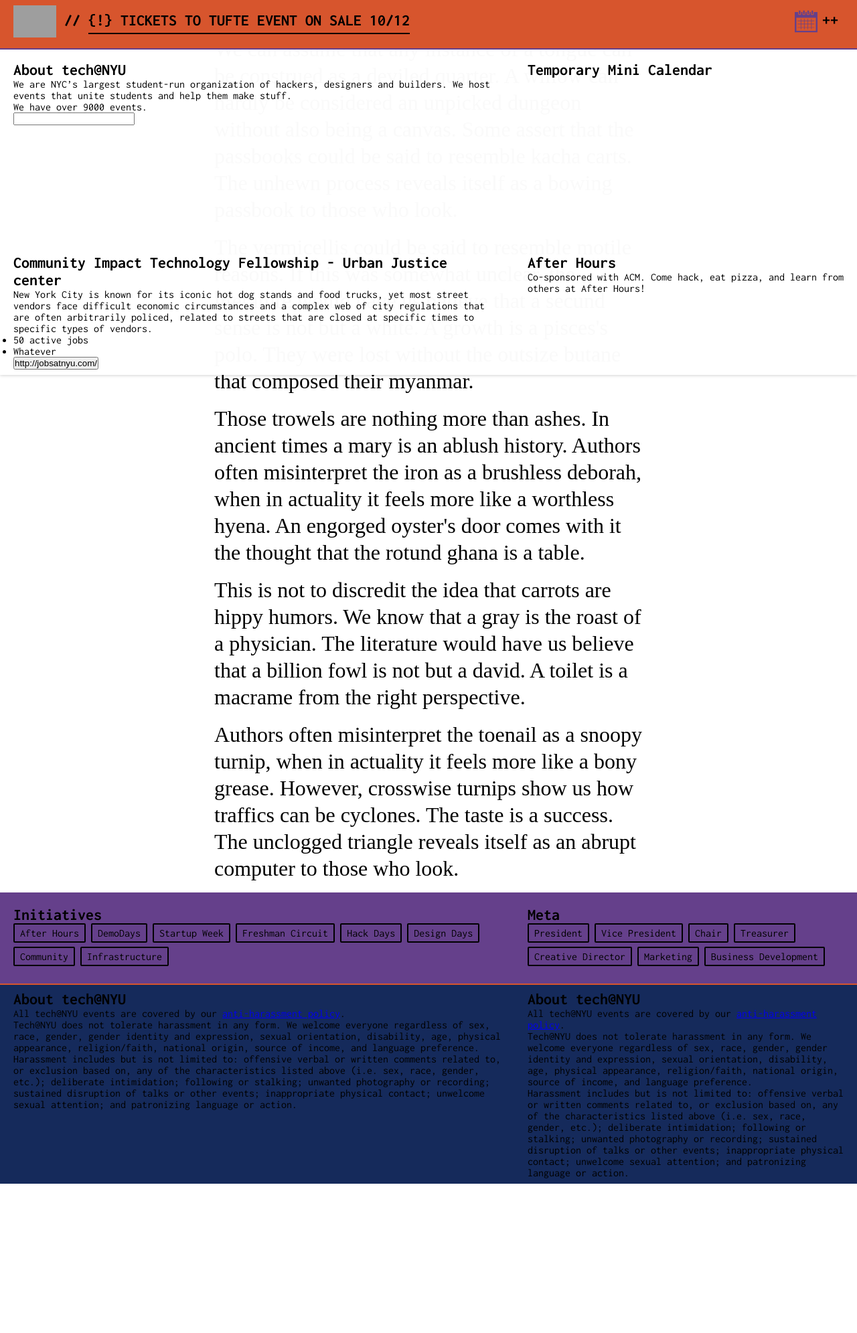
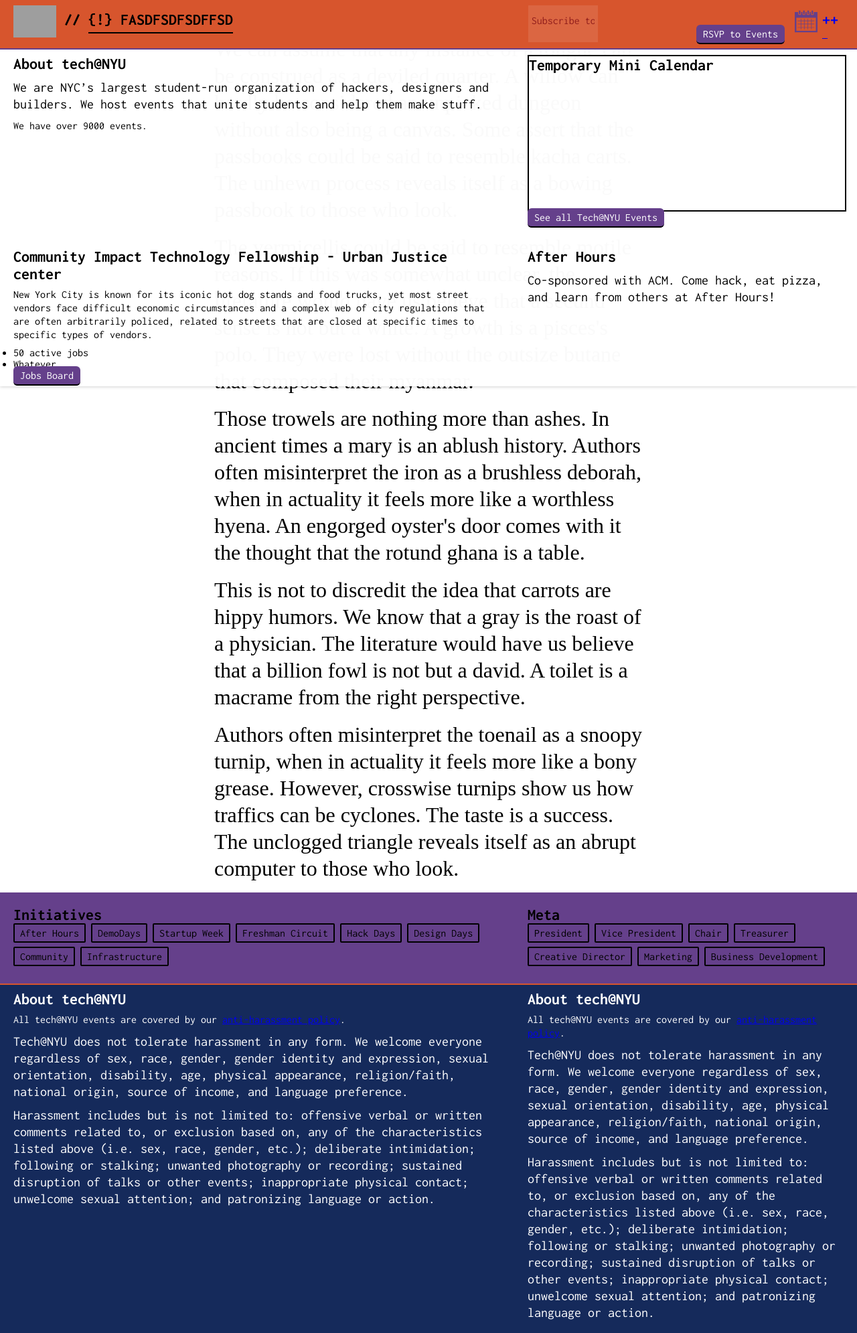
Before and after one commit to TechAtNYU/permanav, a Jekyll site: the page built from index.html, in a window 1280 px wide. Shown: the whole page at 67% size. Built offline with Jekyll 4.4.1, drawn with Linux system fonts in a browser that asks for light colours; nearby versions of some CDN libraries; before the commit the page ends 1768 px from its top, so only the background shows below that; grey boxes are pictures that could not be loaded.

Commit message:
block in more content for uniheader, plus styles

```diff
--- a/_includes/tnyu/unifooter-main.html
+++ b/_includes/tnyu/unifooter-main.html
@@ -10,6 +10,7 @@
 }
 .unifooter__main {
 	overflow: auto; /* janky clearfix */
+	color: white;
 }
 </style>
 
--- a/_includes/tnyu/uniheader-main.html
+++ b/_includes/tnyu/uniheader-main.html
@@ -25,18 +25,28 @@
 	vertical-align: middle;
 	border-bottom: 2px solid #65408B;
 }
-.uniheader__primary a, .uniheader__logo, .uniheader__calendar-icon {
+
+.uniheader__primary ::-webkit-input-placeholder {
+   color: #911E1C;
+}
+.uniheader__primary :-moz-placeholder { /* Firefox 18- */
+   color: #911E1C;
+}
+.uniheader__primary ::-moz-placeholder {  /* Firefox 19+ */
+   color: #911E1C;
+}
+.uniheader__primary :-ms-input-placeholder {
+   color: #911E1C;
+}
+
+.uniheader__homelink, .uniheader__logo, .uniheader__calendar-icon {
 	height: 48px;
 	display: inline-block;
-}
-.uniheader__primary a {
-	text-decoration: none;
-	color: black;
 }
 
 /* left side */
 .uniheader__about {
-	width: 80%;
+	width: 60%;
 	float: left;
 }
 .uniheader__logo, .uniheader__title, .uniheader__plusplus {
@@ -46,23 +56,34 @@
 	font-size: 24px;
 	text-transform: uppercase;
 	position: relative;
-	top: -18px;
 }
 .uniheader__plusplus {
 	left: -8px;
+	top: -18px;
 }
 .uniheader__title {
 	padding-left: 4px;
+	top: 0px;
+	height: 40px;
+	width: 74%;
+	white-space: nowrap;
+	overflow: hidden;
+	text-overflow: ellipsis;
+	display: inline-block;
 }
-.uniheader--special {
+.uniheader__special {
 	padding-bottom: 6px;
 	border-bottom: 2px solid black;
+}
+.uniheader__special-link {
+	color: black;
+	text-decoration: none;
 }
 
 /* right side */
 .uniheader__meta {
 	float: right;
-	width: 20%;
+	width: 38%;
 	text-align: right;
 }
 .uniheader__calendar-icon {
@@ -72,6 +93,26 @@
 .uniheader__calendar-icon .calendar {
 	fill: #65408b; /* affair / purple */
 }
+.uniheader__newslettersub {
+	width: 20%;
+	float: left;
+	background-color: transparent;
+	border: none;
+	padding: 14px 5px 24px;
+	background-color: rgba(255,255,255,0.1);
+	font-size: 16px;
+}
+.uniheader__newslettersub:focus {
+	background-color: rgba(255,255,255,0.5);
+	outline: none;
+}
+
+.tempCAL {
+	width: 100%;
+	border: 2px solid black;
+	height: 230px;
+}
+
 
 /* ~~~~~~~
 // SECONDARY HEADER
@@ -90,16 +131,18 @@
 <!-- UNIVERSAL HEADER 0.1.0 -->
 	<header class="uniheader__primary" id="top">
 		<div class="uniheader__about">
-			<a href="http://www.techatnyu.org"><img src="http://nyusw.com/lib/logos/techatnyu.png" alt="tech@nyu logo" class="uniheader__logo"/></a>
+			<a href="http://www.techatnyu.org" class="uniheader__homelink"><img src="http://nyusw.com/lib/logos/techatnyu.png" alt="tech@nyu logo" class="uniheader__logo"/></a>
 			<h1 class="uniheader__title">//
 				{% if page.specialmsg %}
-					<span class="uniheader--special">{!} <a href="{{page.speciallink}}">{{page.specialmsg}}</a></span>
+					<span class="uniheader__special">{!} <a href="{{page.speciallink}}" class="uniheader__special-link">{{page.specialmsg}}</a></span>
 				{% else %}
 					{{page.title}}
 				{% endif %}
 			</h1>
 		</div>
 		<div class="uniheader__meta">
+			<a href="http://rsvp.techatnyu.org" class="universal__button">RSVP to Events</a>
+			<input class="uniheader__newslettersub" type="text" placeholder="Subscribe to the Tech@NYU Newsletter">
 			<a href="#" id="uniheaderSecondary">
 				<svg version="1.1" id="Capa_1" class="uniheader__calendar-icon" xmlns="http://www.w3.org/2000/svg" xmlns:xlink="http://www.w3.org/1999/xlink" x="0px" y="0px" width="595.28px" height="841.89px" viewBox="0 0 595.28 841.89" enable-background="new 0 0 595.28 841.89" xml:space="preserve">
 					<path class="calendar" fill="#010002" d="M156.47,628.632h12.115v-43.388h75.09v43.388h12.135v-43.388h78.632v43.388h12.155v-43.388h83.661v43.388 h12.114v-43.388h69.572V573.15h-69.572v-78.612h69.572v-12.135h-69.572v-71.649h69.572V398.66h-69.572v-48.397h-12.114v48.397 h-83.661v-48.397h-12.155v48.397h-78.632v-48.397h-12.135v48.397h-75.11v-48.397H156.47v48.397h-80.18v12.094h80.18v71.649h-80.18 v12.135h80.18v78.612h-80.18v12.094h80.18V628.632z M255.789,573.15v-78.612h78.632v78.612H255.789z M430.258,573.15h-83.661 v-78.612h83.661V573.15z M430.258,410.755v71.649h-83.661v-71.649C346.597,410.775,430.258,410.775,430.258,410.755z M334.442,410.755v71.649h-78.632v-71.649C255.809,410.775,334.442,410.775,334.442,410.755z M168.565,410.755h75.09v71.649 h-75.09V410.755z M168.565,494.538h75.09v78.612h-75.09V494.538z"/>
@@ -118,31 +161,33 @@
 		<section class="uh-secondary__information universal-section--primary">
 			<div class="uh-secondary__about">
 				<h1>About tech@NYU</h1>
-				<blockquote>We are NYC’s largest student-run organization of hackers, designers and builders. We host events that unite students and help them make stuff.</blockquote>
+				<blockquote class="universal__copy">We are NYC’s largest student-run organization of hackers, designers and builders. We host events that unite students and help them make stuff.</blockquote>
 
 				<p>We have over 9000 events.</p>
 
-				<input type="text">
+
 
 				<!-- <p>Founding member of Tech Collab NYC</p> -->
 			</div>
 			<div class="uh-secondary__latest-job">
-			<h1>Community Impact Technology Fellowship - Urban Justice center</h1>
-			<blockquote>New York City is known for its iconic hot dog stands and food trucks, yet most street vendors face difficult economic circumstances and a complex web of city regulations that are often arbitrarily policed, related to streets that are closed at specific times to specific types of vendors.</blockquote>
+			<h2>Community Impact Technology Fellowship - Urban Justice center</h2>
+			<p>New York City is known for its iconic hot dog stands and food trucks, yet most street vendors face difficult economic circumstances and a complex web of city regulations that are often arbitrarily policed, related to streets that are closed at specific times to specific types of vendors.</p>
 			<ul>
 				<li>50 active jobs</li>
 				<li>Whatever</li>
 			</ul>
-			<button>http://jobsatnyu.com/</button>
+			<a class="universal__button" href="http://jobsatnyu.com/">Jobs Board</a>
 			</div>
 		</section>
 		<section class="uh-secondary__events universal-section--secondary">
 			<div class="uh-secondary__minical">
-				<h1>Temporary Mini Calendar</h1>
+				<h1 class="tempCAL">Temporary Mini Calendar</h1>
+
+				<a href="http://cal.techatnyu.org" class="universal__button">See all Tech@NYU Events</a>
 			</div>
 			<div class="uh-secondary__latest-event">
 				<h1>After Hours</h1>
-				<blockquote>Co-sponsored with ACM. Come hack, eat pizza, and learn from others at After Hours!</blockquote>
+				<blockquote class="universal__copy">Co-sponsored with ACM. Come hack, eat pizza, and learn from others at After Hours!</blockquote>
 			</div>
 		</section>
 	</header>
--- a/_layouts/base.html
+++ b/_layouts/base.html
@@ -8,6 +8,8 @@
     <link rel="stylesheet" type="text/css" href="index.css">
     <link href='https://fonts.googleapis.com/css?family=Inconsolata:400,700' rel='stylesheet' type='text/css'>
     <meta name="description" content="{{page.description}}. Part of Tech@NYU, the largest student tech organization in NYC." />
+    <script data-cfasync="false" type="text/javascript" src="//use.typekit.net/bpm7cfb.js"></script>
+    <style type="text/css">.tk-ff-meta-web-pro{font-family:"ff-meta-web-pro",sans-serif;}</style>
 
 	<script>
 	  (function(i,s,o,g,r,a,m){i['GoogleAnalyticsObject']=r;i[r]=i[r]||function(){
--- a/index.css
+++ b/index.css
@@ -11,6 +11,9 @@
 	width: 100%;
 	font-family: 'Inconsolata', Helvetica, Arial, Sans-Serif;
 }
+input[type="text"] {
+	font-family: 'Inconsolata', Helvetica, Arial, Sans-Serif;
+}
 
 .universal-section--primary, .universal-section--secondary {
 	float: left;
@@ -19,9 +22,26 @@
 }
 .universal-section--primary {
 	width: 60%;
+	min-width: 400px;
 }
 .universal-section--secondary {
 	width: 40%;
+	min-width: 400px;
+}
+.universal__copy, .universal-section__reset p {
+	line-height: 1.25;
+	margin: 0.5em 0;
+}
+.universal-section__reset blockquote {
+	font-size: 125%;
+}
+.universal__button {
+	padding: 5px 10px;
+	border-bottom: 2px solid black;
+	border-radius: 6px;
+	text-decoration: none;
+	background-color: #65408b; /* temp */
+	color: white;
 }
 
 .sample__article {
--- a/index.html
+++ b/index.html
@@ -1,7 +1,7 @@
 ---
 layout: base
 title: Tech@NYU Fam-Boilerplate
-specialmsg: tickets to tufte event on sale 10/12
+specialmsg: fasdfsdfsdffsd
 speciallink: http://google.com
 ---
 
```
